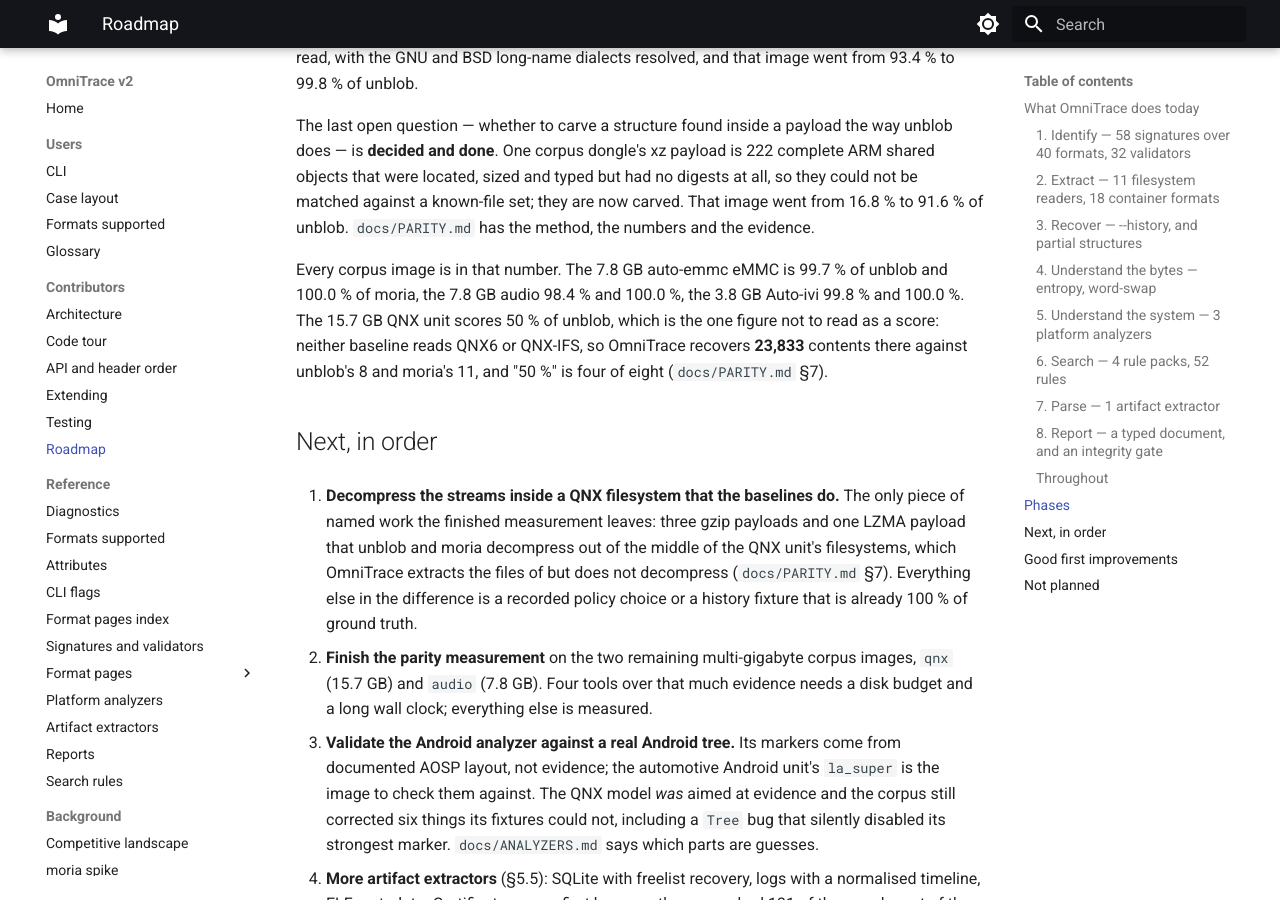
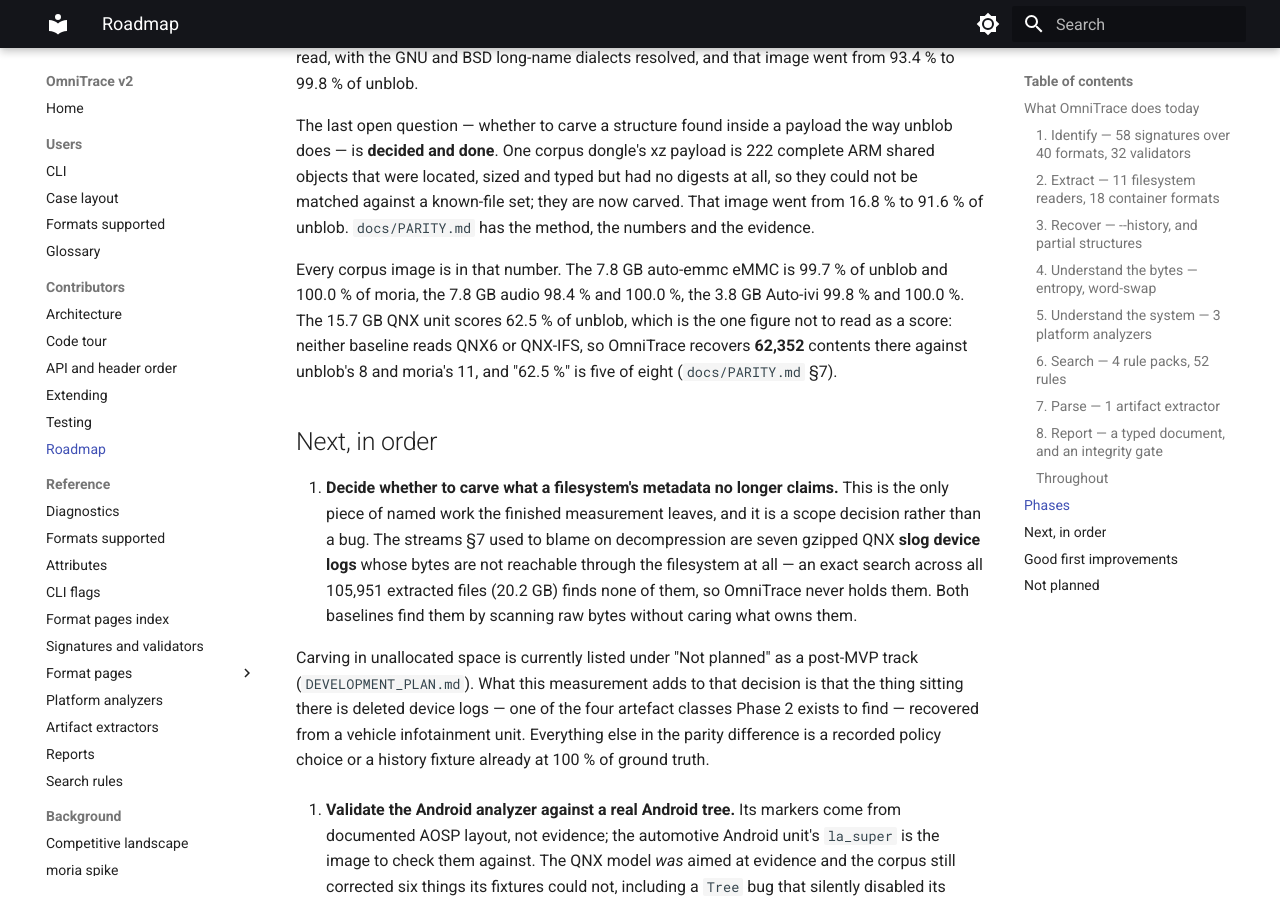
Before and after one commit to wrongbaud/omnitrace, an MkDocs documentation site: the page built from docs/ROADMAP.md, in a window 1280 px wide and 900 px high, scrolled down 3374 px. Built offline with MkDocs 1.6.1 and Material for MkDocs 9.7.7, drawn with Linux system fonts in a browser that asks for light colours.

Commit message:
roadmap: correct the QNX numbers and rename the work the measurement leaves
The "next, in order" list still asked for a decompression fix that was never
the problem, and still asked to finish a parity measurement that commit
b940a7b finished. Both are replaced by what the re-measurement actually found.

The remaining item is a scope decision rather than a bug, so it is written as
one: carving what a filesystem's metadata no longer claims is listed under
post-MVP tracks, and what this measurement contributes to that decision is
that the bytes sitting there are deleted device logs from a vehicle
infotainment unit -- one of the four artefact classes Phase 2 exists to find.

Co-Authored-By: Claude Opus 5 (1M context) <noreply@anthropic.com>

```diff
--- a/docs/ROADMAP.md
+++ b/docs/ROADMAP.md
@@ -138,43 +138,46 @@ are now carved. That image went from 16.8 % to 91.6 % of unblob.
 
 Every corpus image is in that number. The 7.8 GB auto-emmc eMMC is 99.7 % of
 unblob and 100.0 % of moria, the 7.8 GB audio 98.4 % and 100.0 %, the 3.8 GB
-Auto-ivi 99.8 % and 100.0 %. The 15.7 GB QNX unit scores 50 % of unblob, which
-is the one figure not to read as a score: neither baseline reads QNX6 or
-QNX-IFS, so OmniTrace recovers **23,833** contents there against unblob's 8
-and moria's 11, and "50 %" is four of eight (`docs/PARITY.md` §7).
+Auto-ivi 99.8 % and 100.0 %. The 15.7 GB QNX unit scores 62.5 % of unblob,
+which is the one figure not to read as a score: neither baseline reads QNX6 or
+QNX-IFS, so OmniTrace recovers **62,352** contents there against unblob's 8
+and moria's 11, and "62.5 %" is five of eight (`docs/PARITY.md` §7).
 
 ## Next, in order
 
-1. **Decompress the streams inside a QNX filesystem that the baselines do.**
-   The only piece of named work the finished measurement leaves: three gzip
-   payloads and one LZMA payload that unblob and moria decompress out of the
-   middle of the QNX unit's filesystems, which OmniTrace extracts the files of
-   but does not decompress (`docs/PARITY.md` §7). Everything else in the
-   difference is a recorded policy choice or a history fixture that is already
-   100 % of ground truth.
+1. **Decide whether to carve what a filesystem's metadata no longer claims.**
+   This is the only piece of named work the finished measurement leaves, and
+   it is a scope decision rather than a bug. The streams §7 used to blame on
+   decompression are seven gzipped QNX **slog device logs** whose bytes are
+   not reachable through the filesystem at all — an exact search across all
+   105,951 extracted files (20.2 GB) finds none of them, so OmniTrace never
+   holds them. Both baselines find them by scanning raw bytes without caring
+   what owns them.
 
-2. **Finish the parity measurement** on the two remaining multi-gigabyte
-   corpus images, `qnx` (15.7 GB) and `audio` (7.8 GB). Four tools over that
-   much evidence needs a disk budget and a long wall clock; everything else is
-   measured.
+   Carving in unallocated space is currently listed under "Not planned" as a
+   post-MVP track (`DEVELOPMENT_PLAN.md`). What this measurement adds to that
+   decision is that the thing sitting there is deleted device logs — one of
+   the four artefact classes Phase 2 exists to find — recovered from a vehicle
+   infotainment unit. Everything else in the parity difference is a recorded
+   policy choice or a history fixture already at 100 % of ground truth.
 
-3. **Validate the Android analyzer against a real Android tree.** Its markers
+2. **Validate the Android analyzer against a real Android tree.** Its markers
    come from documented AOSP layout, not evidence; the automotive Android unit's `la_super`
    is the image to check them against. The QNX model *was* aimed at evidence
    and the corpus still corrected six things its fixtures could not, including
    a `Tree` bug that silently disabled its strongest marker.
    `docs/ANALYZERS.md` says which parts are guesses.
 
-4. **More artifact extractors** (§5.5): SQLite with freelist recovery, logs
+3. **More artifact extractors** (§5.5): SQLite with freelist recovery, logs
    with a normalised timeline, ELF metadata. Certificates came first because
    the corpus had 131 of them and most of the rest of §5.5 overlaps what the
    packs and analyzers already do — an extractor earns its place by *parsing*
    something, not by matching it.
 
-5. **Phase 3**: fuzzing per reader under ASan/UBSan, a performance pass on
+4. **Phase 3**: fuzzing per reader under ASan/UBSan, a performance pass on
    large images, signed release artifacts for all three platforms.
 
-6. **Phase 4**: web UI, only after the CLI and library are released.
+5. **Phase 4**: web UI, only after the CLI and library are released.
 
 ## Good first improvements
 
```
